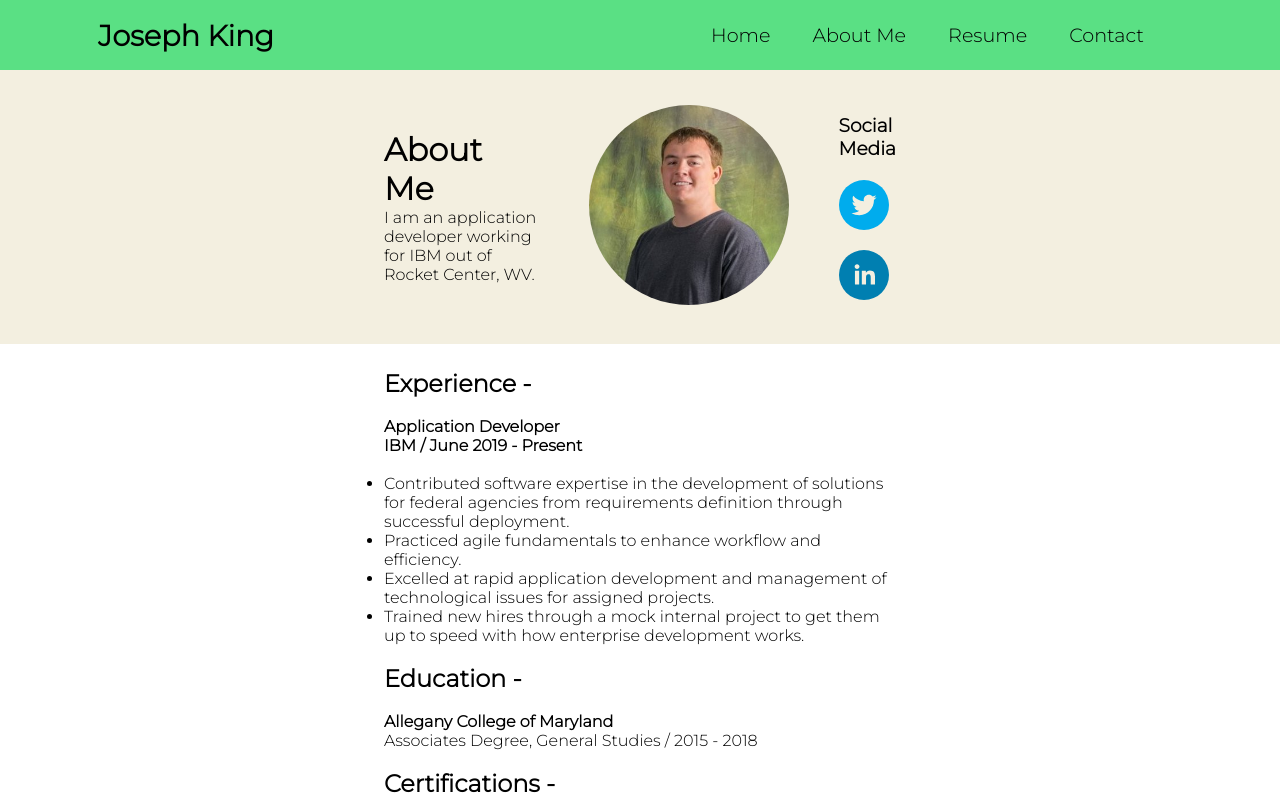
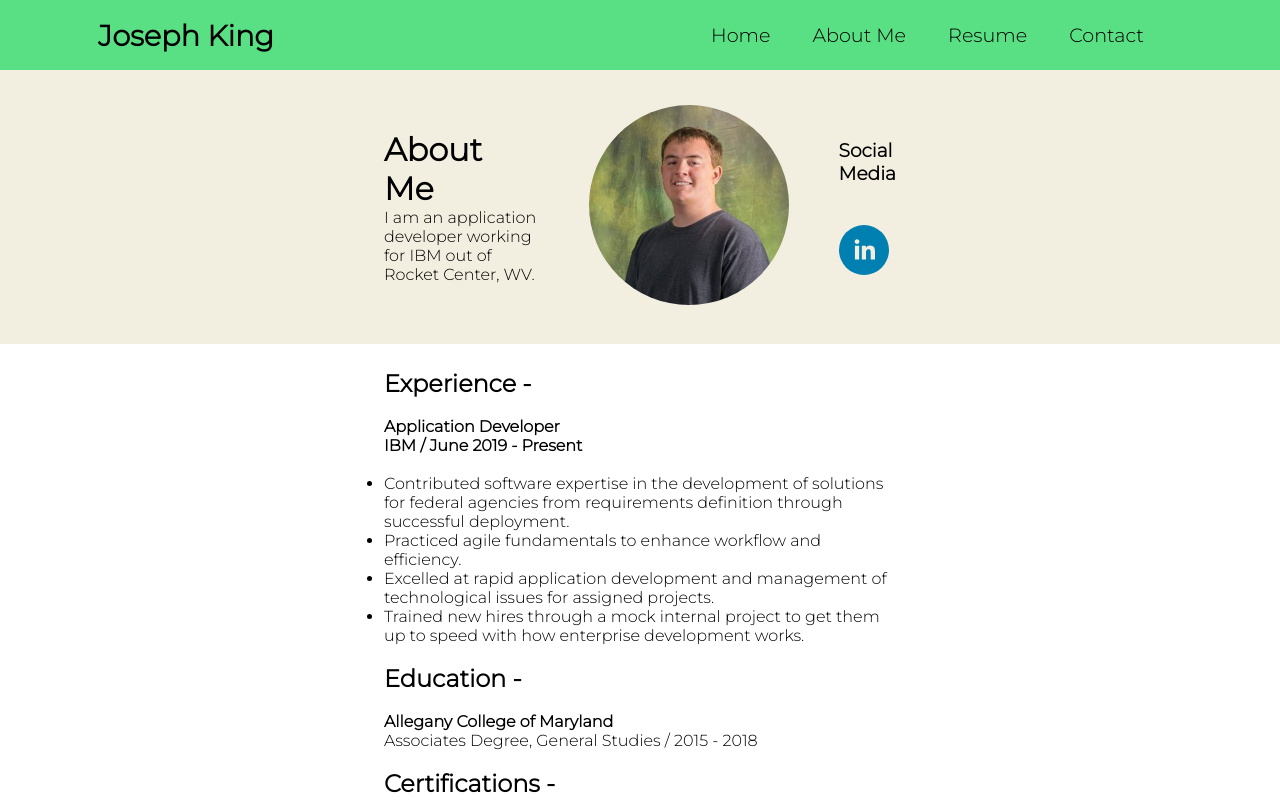
Before and after one commit to joeking853/MansaJoe, a React (Create React App) app: page / in a window 1280 px wide. Shown: the top 800 px of the page. Built offline with nearby package versions, Linux system fonts and the light colour scheme.

Commit message:
Removed my twitter

```diff
--- a/src/Components/Profile/Profile.js
+++ b/src/Components/Profile/Profile.js
@@ -14,7 +14,7 @@ class Profile extends Component {
                 <div><img src={pfpicture} className='profile-picture' alt='Of Joseph King'></img></div>
                 <div>
                     <h3>Social Media</h3>
-                    <div className='socialIcon'><SocialIcon url="https://twitter.com/Mansa_joe" /></div>
+                    <div className='socialIcon'></div>
                     <div><SocialIcon url="https://www.linkedin.com/in/joeking853/" /></div>
                 </div>
             </div>
```
